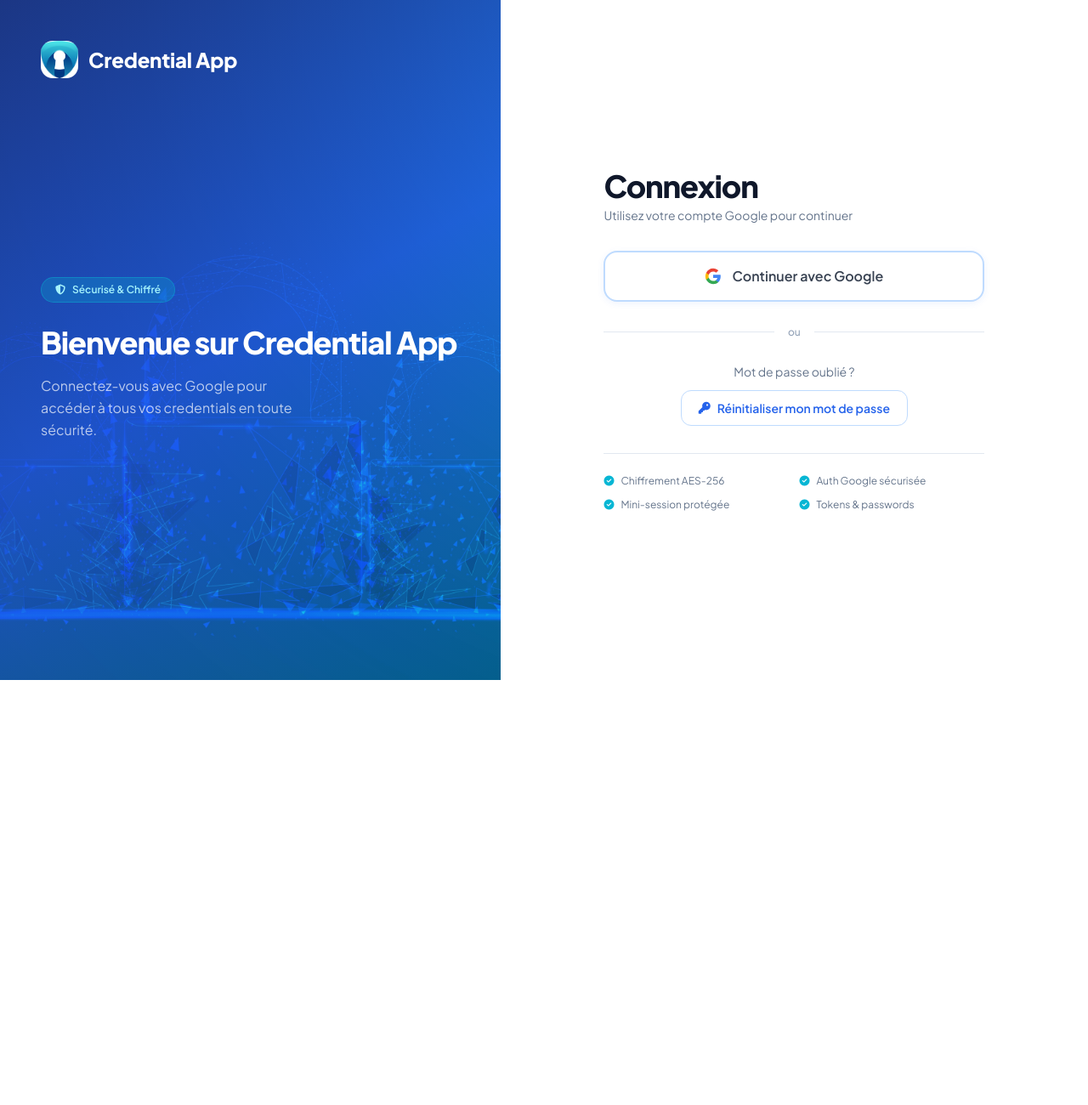
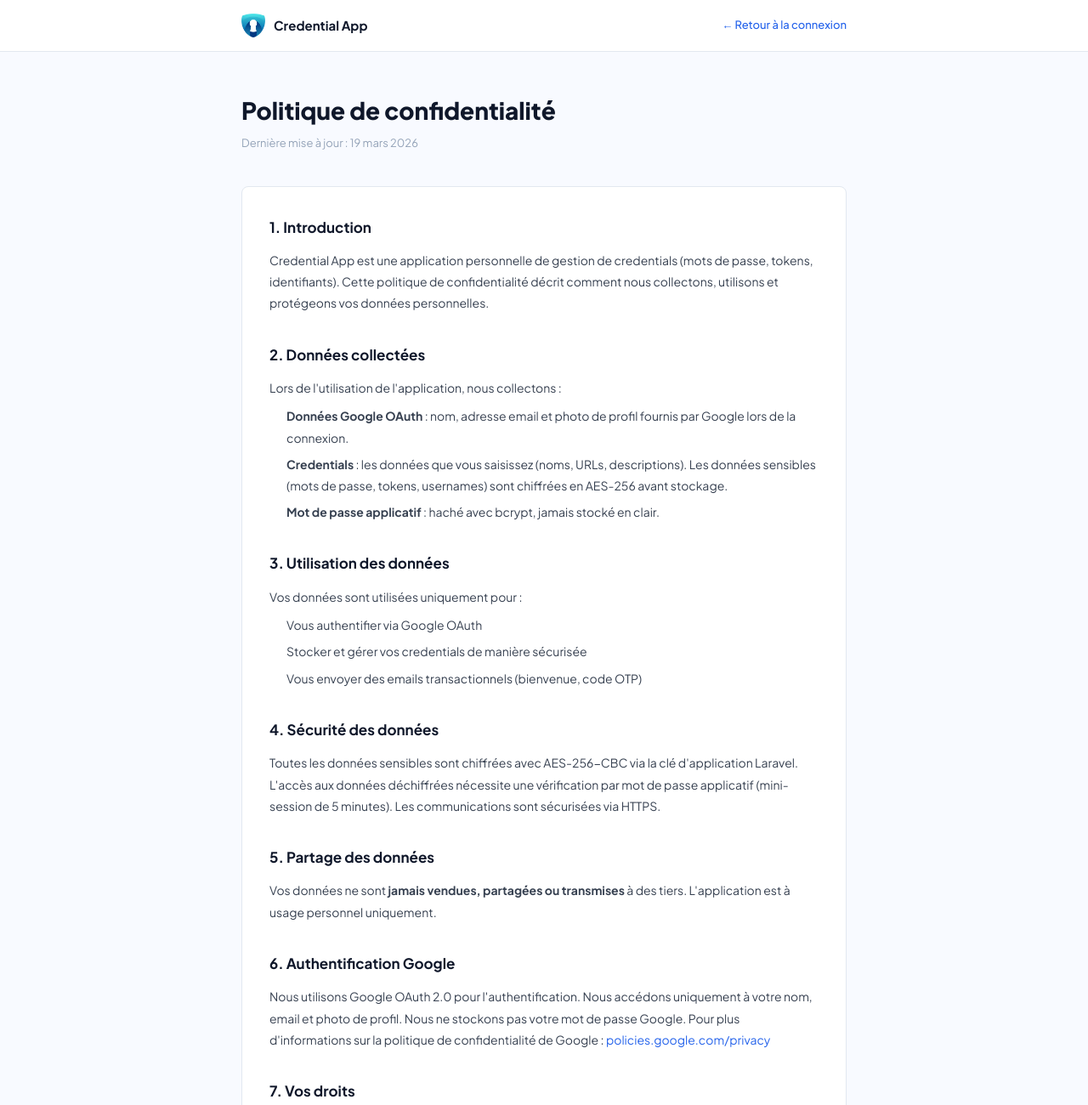
Before and after one commit to kylaodou/credentials-app, an Angular app: page /privacy in a window 1280 px wide. Before the commit this address led to /login. Shown: the top 1300 px of the page at 85% size. Before the commit the page ends 800 px from the top, so only its background shows below. Built offline with nearby package versions, Linux system fonts and the light colour scheme.

Commit message:
First commit

```diff
--- a/angular.json
+++ b/angular.json
@@ -43,12 +43,24 @@
                 }
               ],
               "outputHashing": "all",
-              "serviceWorker": "ngsw-config.json"
+              "serviceWorker": "ngsw-config.json",
+              "fileReplacements": [
+                {
+                  "replace": "src/environments/environment.ts",
+                  "with": "src/environments/environment.prod.ts"
+                }
+              ]
             },
             "development": {
               "optimization": false,
               "extractLicenses": false,
-              "sourceMap": true
+              "sourceMap": true,
+              "fileReplacements": [
+                {
+                  "replace": "src/environments/environment.ts",
+                  "with": "src/environments/environment.ts"
+                }
+              ]
             }
           },
           "defaultConfiguration": "production"
--- a/src/app/app.routes.ts
+++ b/src/app/app.routes.ts
@@ -3,6 +3,10 @@ import { authGuard } from './core/guards/auth.guard';
 
 export const routes: Routes = [
   { path: '', redirectTo: 'login', pathMatch: 'full' },
+  {
+    path: 'privacy',
+    loadComponent: () => import('./features/legal/privacy.component').then((m) => m.PrivacyComponent),
+  },
   {
     path: 'login',
     loadComponent: () => import('./features/auth/login/login.component').then((m) => m.LoginComponent),
--- a/src/app/core/services/api.service.ts
+++ b/src/app/core/services/api.service.ts
@@ -1,11 +1,12 @@
 import { HttpClient } from '@angular/common/http';
 import { Injectable, inject } from '@angular/core';
 import { Observable } from 'rxjs';
+import { environment } from '../../../environments/environment';
 
 @Injectable({ providedIn: 'root' })
 export class ApiService {
   private http = inject(HttpClient);
-  private base = 'https://credential-app-back.etw-express.com/api';
+  private base = environment.apiUrl;
 
   get<T>(path: string): Observable<T> {
     return this.http.get<T>(`${this.base}/${path}`);
--- a/src/app/features/auth/login/login.component.ts
+++ b/src/app/features/auth/login/login.component.ts
@@ -2,6 +2,7 @@ import { Component, inject } from '@angular/core';
 import { RouterLink } from '@angular/router';
 import { AuthLayoutComponent } from '../../../shared/components/auth-layout/auth-layout.component';
 import { AuthService } from '../../../core/services/auth.service';
+import { environment } from '../../../../environments/environment';
 
 @Component({
   selector: 'app-login',
@@ -99,6 +100,6 @@ export class LoginComponent {
   loginWithGoogle() {
     this.loading = true;
     this.error = '';
-    window.location.href = 'https://credential-app-back.etw-express.com/api/auth/google/redirect';
+    window.location.href = environment.googleRedirectUrl;
   }
 }
--- /dev/null
+++ b/src/app/features/legal/privacy.component.ts
@@ -0,0 +1,119 @@
+import { Component } from '@angular/core';
+import { RouterLink } from '@angular/router';
+
+@Component({
+  selector: 'app-privacy',
+  imports: [RouterLink],
+  template: `
+    <div style="min-height:100vh; background:#F8FAFF; font-family:'Plus Jakarta Sans',sans-serif;">
+
+      <!-- Header -->
+      <header style="background:#fff; border-bottom:1px solid #E2E8F0; padding:16px 0;">
+        <div style="max-width:760px; margin:0 auto; padding:0 24px; display:flex; align-items:center; justify-content:space-between;">
+          <div style="display:flex; align-items:center; gap:10px;">
+            <img src="/img/logo.jpg" style="width:28px; height:28px; border-radius:5px;" />
+            <span style="font-weight:700; font-size:15px; color:#0F172A;">Credential App</span>
+          </div>
+          <a routerLink="/login" style="font-size:13px; color:#2563EB; text-decoration:none; font-weight:500;">
+            ← Retour à la connexion
+          </a>
+        </div>
+      </header>
+
+      <!-- Content -->
+      <main style="max-width:760px; margin:0 auto; padding:48px 24px;">
+
+        <h1 style="font-size:28px; font-weight:800; color:#0F172A; margin-bottom:8px;">
+          Politique de confidentialité
+        </h1>
+        <p style="font-size:13px; color:#94A3B8; margin-bottom:40px;">
+          Dernière mise à jour : {{ today }}
+        </p>
+
+        <div style="background:#fff; border:1px solid #E2E8F0; border-radius:8px; padding:32px; line-height:1.8;">
+
+          <section style="margin-bottom:32px;">
+            <h2 style="font-size:17px; font-weight:700; color:#0F172A; margin-bottom:12px;">1. Introduction</h2>
+            <p style="font-size:14px; color:#374151;">
+              Credential App est une application personnelle de gestion de credentials (mots de passe, tokens, identifiants).
+              Cette politique de confidentialité décrit comment nous collectons, utilisons et protégeons vos données personnelles.
+            </p>
+          </section>
+
+          <section style="margin-bottom:32px;">
+            <h2 style="font-size:17px; font-weight:700; color:#0F172A; margin-bottom:12px;">2. Données collectées</h2>
+            <p style="font-size:14px; color:#374151; margin-bottom:8px;">Lors de l'utilisation de l'application, nous collectons :</p>
+            <ul style="font-size:14px; color:#374151; padding-left:20px;">
+              <li style="margin-bottom:6px;"><strong>Données Google OAuth</strong> : nom, adresse email et photo de profil fournis par Google lors de la connexion.</li>
+              <li style="margin-bottom:6px;"><strong>Credentials</strong> : les données que vous saisissez (noms, URLs, descriptions). Les données sensibles (mots de passe, tokens, usernames) sont chiffrées en AES-256 avant stockage.</li>
+              <li style="margin-bottom:6px;"><strong>Mot de passe applicatif</strong> : haché avec bcrypt, jamais stocké en clair.</li>
+            </ul>
+          </section>
+
+          <section style="margin-bottom:32px;">
+            <h2 style="font-size:17px; font-weight:700; color:#0F172A; margin-bottom:12px;">3. Utilisation des données</h2>
+            <p style="font-size:14px; color:#374151; margin-bottom:8px;">Vos données sont utilisées uniquement pour :</p>
+            <ul style="font-size:14px; color:#374151; padding-left:20px;">
+              <li style="margin-bottom:6px;">Vous authentifier via Google OAuth</li>
+              <li style="margin-bottom:6px;">Stocker et gérer vos credentials de manière sécurisée</li>
+              <li style="margin-bottom:6px;">Vous envoyer des emails transactionnels (bienvenue, code OTP)</li>
+            </ul>
+          </section>
+
+          <section style="margin-bottom:32px;">
+            <h2 style="font-size:17px; font-weight:700; color:#0F172A; margin-bottom:12px;">4. Sécurité des données</h2>
+            <p style="font-size:14px; color:#374151;">
+              Toutes les données sensibles sont chiffrées avec AES-256-CBC via la clé d'application Laravel.
+              L'accès aux données déchiffrées nécessite une vérification par mot de passe applicatif (mini-session de 5 minutes).
+              Les communications sont sécurisées via HTTPS.
+            </p>
+          </section>
+
+          <section style="margin-bottom:32px;">
+            <h2 style="font-size:17px; font-weight:700; color:#0F172A; margin-bottom:12px;">5. Partage des données</h2>
+            <p style="font-size:14px; color:#374151;">
+              Vos données ne sont <strong>jamais vendues, partagées ou transmises</strong> à des tiers.
+              L'application est à usage personnel uniquement.
+            </p>
+          </section>
+
+          <section style="margin-bottom:32px;">
+            <h2 style="font-size:17px; font-weight:700; color:#0F172A; margin-bottom:12px;">6. Authentification Google</h2>
+            <p style="font-size:14px; color:#374151;">
+              Nous utilisons Google OAuth 2.0 pour l'authentification. Nous accédons uniquement à votre nom, email et photo de profil.
+              Nous ne stockons pas votre mot de passe Google. Pour plus d'informations sur la politique de confidentialité de Google :
+              <a href="https://policies.google.com/privacy" target="_blank" style="color:#2563EB;">policies.google.com/privacy</a>
+            </p>
+          </section>
+
+          <section style="margin-bottom:32px;">
+            <h2 style="font-size:17px; font-weight:700; color:#0F172A; margin-bottom:12px;">7. Vos droits</h2>
+            <p style="font-size:14px; color:#374151; margin-bottom:8px;">Vous avez le droit de :</p>
+            <ul style="font-size:14px; color:#374151; padding-left:20px;">
+              <li style="margin-bottom:6px;">Accéder à vos données personnelles</li>
+              <li style="margin-bottom:6px;">Supprimer votre compte et toutes vos données</li>
+              <li style="margin-bottom:6px;">Modifier vos informations à tout moment</li>
+            </ul>
+          </section>
+
+          <section>
+            <h2 style="font-size:17px; font-weight:700; color:#0F172A; margin-bottom:12px;">8. Contact</h2>
+            <p style="font-size:14px; color:#374151;">
+              Pour toute question concernant cette politique de confidentialité, contactez-nous à :
+              <a href="mailto:kylaodouothniela@gmail.com" style="color:#2563EB;">kylaodouothniela@gmail.com</a>
+            </p>
+          </section>
+
+        </div>
+      </main>
+
+      <footer style="text-align:center; padding:24px; font-size:12px; color:#CBD5E1;">
+        © {{ year }} Credential App
+      </footer>
+    </div>
+  `,
+})
+export class PrivacyComponent {
+  today = new Date().toLocaleDateString('fr-FR', { day: 'numeric', month: 'long', year: 'numeric' });
+  year  = new Date().getFullYear();
+}
--- /dev/null
+++ b/src/environments/environment.prod.ts
@@ -0,0 +1,5 @@
+export const environment = {
+  production: true,
+  apiUrl: 'https://credential-app-back.etw-express.com/api',
+  googleRedirectUrl: 'https://credential-app-back.etw-express.com/api/auth/google/redirect',
+};
--- /dev/null
+++ b/src/environments/environment.ts
@@ -0,0 +1,5 @@
+export const environment = {
+  production: false,
+  apiUrl: 'http://localhost:8000/api',
+  googleRedirectUrl: 'http://localhost:8000/api/auth/google/redirect',
+};
```
